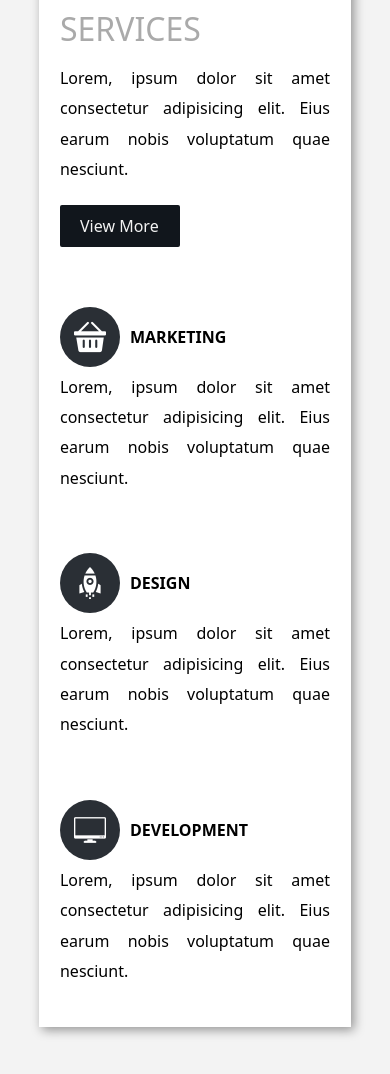
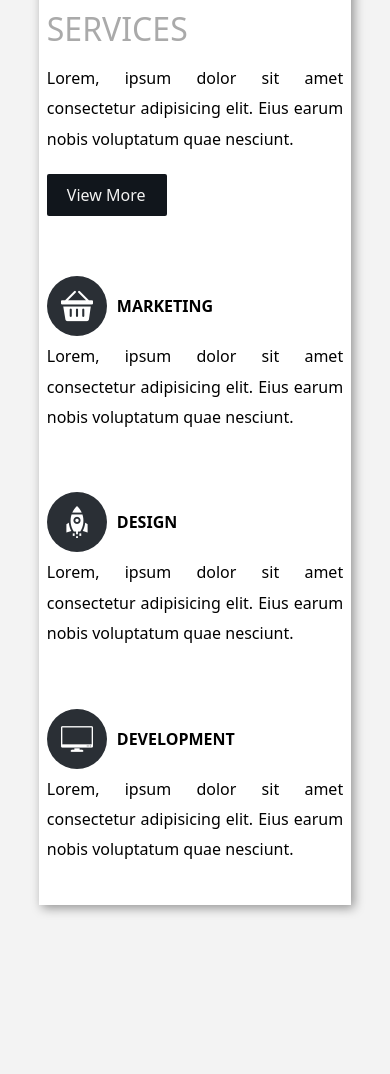
Before and after one commit to sajaderson/site-estudo001, a plain HTML site: page index.html in a window 390 px wide. Shown: the part 574-1648 px from the top of the page. After the commit the page ends 1529 px from the top, so only its background shows below. Drawn offline with Linux system fonts and the light colour scheme.

Commit message:
Atualização na responsividade
- Deixando as divs da sessão flexíveis;

```diff
--- a/css/style.css
+++ b/css/style.css
@@ -156,20 +156,21 @@ label[for='botao-menu']{
 main{
     top: -50px;
     width: 80%;
-    max-width: 1500px; /*aqui*/
+    max-width: 1500px;
     margin: auto;
     background-color: white;
     position: relative;
     border-top: 3px solid var(--cor1);
     box-shadow: 3px 3px 10px rgba(0, 0, 0, 0.4);
-    text-align: center;
+    display: flex;
+    justify-content: center;
 }
 .section-services{
     border-top: 4px solid var(--cor2);
     margin: 30px auto 40px auto;
+    width: 95%;
     max-width: 95%;
-    display: inline-flex;
-    justify-content: space-between;
+    display: flex;
     flex-wrap: wrap;
     gap: 25px;
 }
@@ -191,16 +192,12 @@ main{
     margin-right: 10px;
 }
 .conteudo-services{
-    width: 270px;
-    max-width: 270px;
     margin-top: 40px;
     text-align: justify;
     position: relative;
-}
-@media(max-width: 710px){
-    .section-services{
-        justify-content: center;
-    }
+    /* Isso torna as divs flexíveis, consequentemente os textos também.*/
+    flex-grow: 1;
+    flex-basis: 270px;
 }
 .conteudo-services > p{
     font-size: 1rem;
--- a/script/menu-responsivo.js
+++ b/script/menu-responsivo.js
@@ -1,9 +1,16 @@
+var elemento = document.getElementsByClassName('conteudo-services')[0]
+var propriedade = window.getComputedStyle(elemento).getPropertyValue('width')
+var divult = document.querySelector('.conteudo-services:last-child')
+divult.style.flexGrow = 0
+divult.style.flexBasis = 'auto';
+divult.style.width = propriedade
+
 function menuResponsivo(){
     var menu = document.querySelector('.menu')
     menu.classList.toggle('active')
 }
 
-var bt = document.getElementById('bt-esq')
+/* var bt = document.getElementById('bt-esq')
 bt.addEventListener('click', function(){
     var slideShow = document.getElementById('works-slide')
     slideShow.scrollBy(-300, 0)
@@ -13,4 +20,4 @@ var bt = document.getElementById('bt-dir')
 bt.addEventListener('click', function(){
     var slideShow = document.getElementById('works-slide')
     slideShow.scrollBy(328, 0)
-})
+}) */
```
